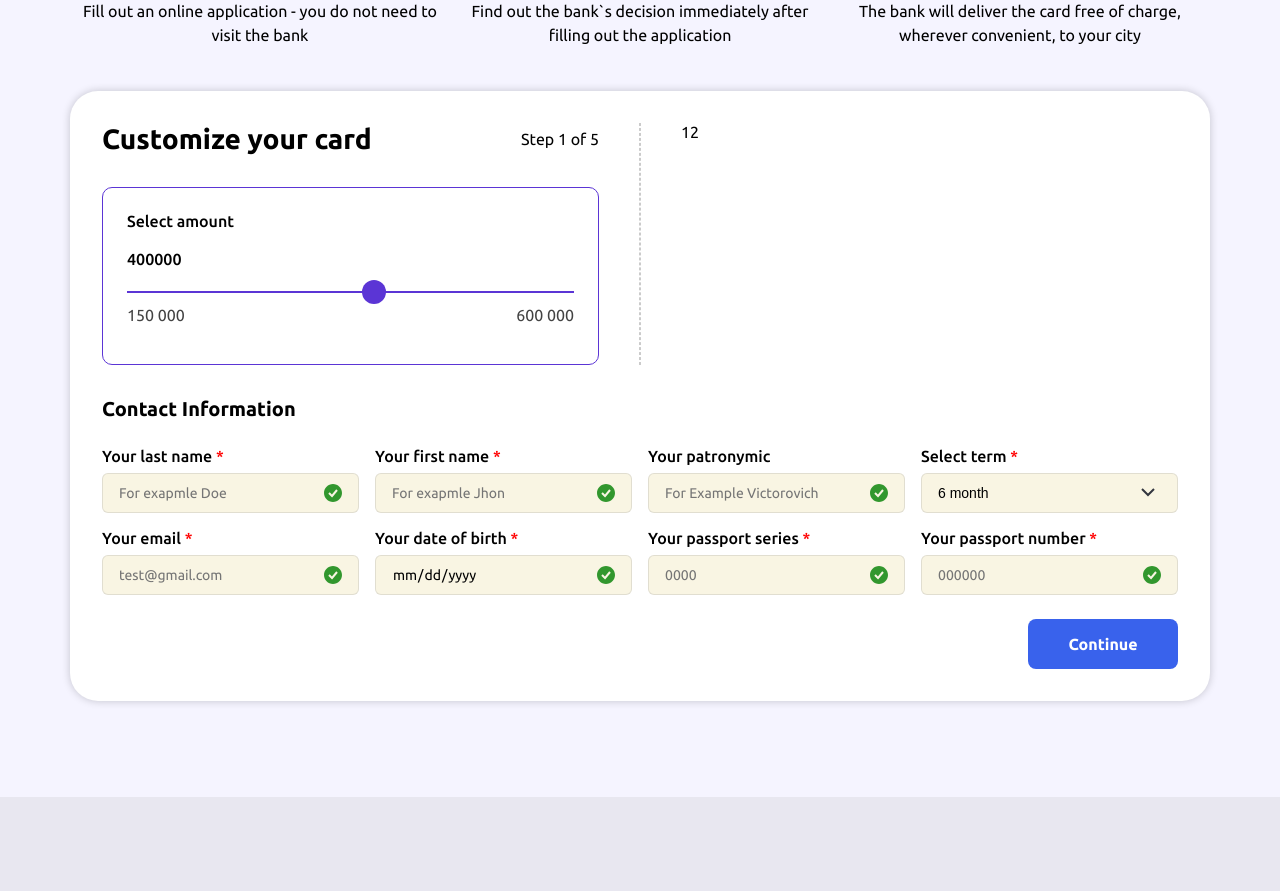
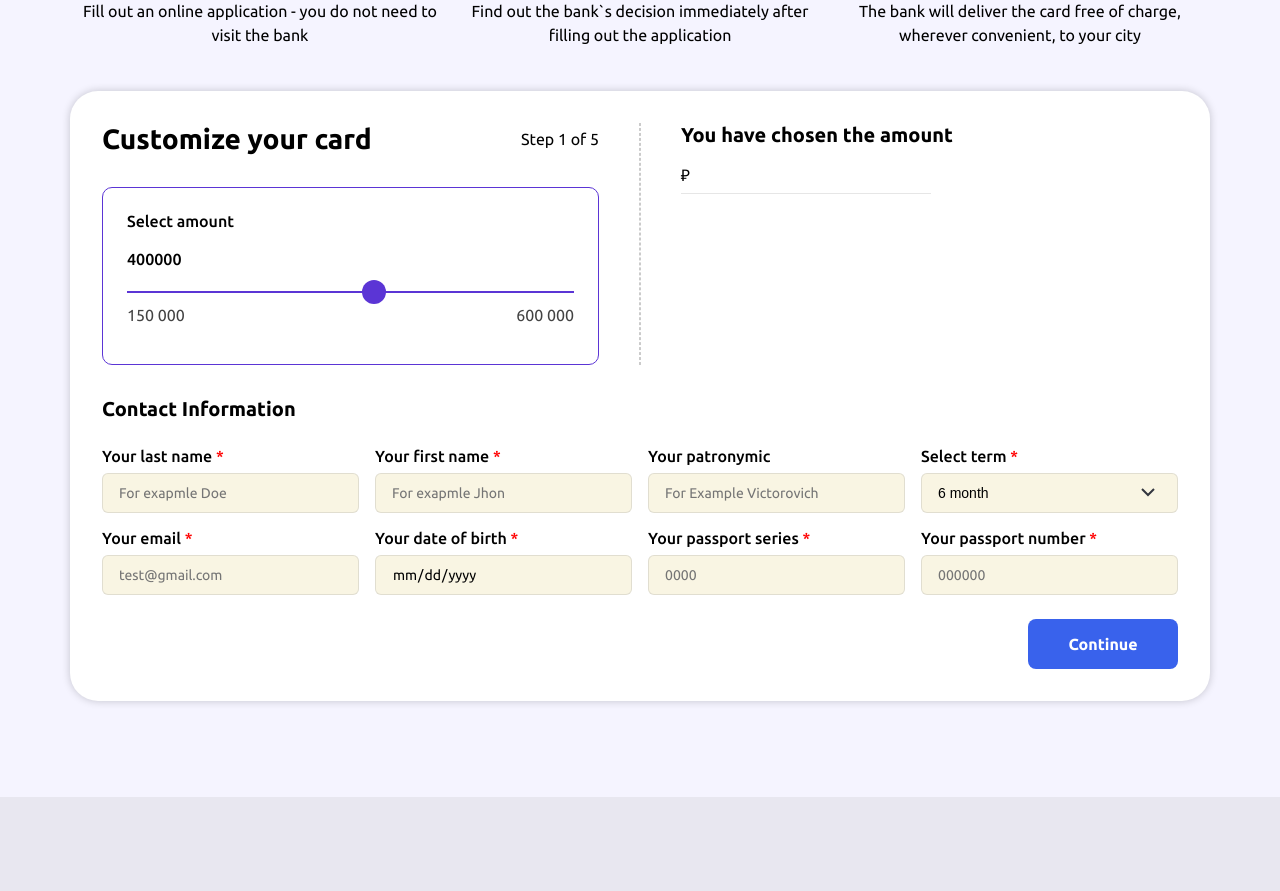
Before and after one commit to ax1lebafer/neobank, a React (Vite) app: page /loan in a window 1280 px wide. Shown: the part 1300-2191 px from the top of the page. Built offline with nearby package versions, Linux system fonts and the light colour scheme.

Commit message:
Add new feature to TextField component Layout of PrescoringForm is done!

```diff
--- a/src/components/Loan/PrescoringForm/AmountSlider/styles.module.scss
+++ b/src/components/Loan/PrescoringForm/AmountSlider/styles.module.scss
@@ -1,4 +1,5 @@
 @use "@/styles/variables" as *;
+@use "sass:color";
 
 .slider {
   padding: 24px 24px 40px 24px;
@@ -38,7 +39,7 @@
       border-radius: 50%;
       background: $violet-500;
       cursor: grab;
-      margin-top: -(24px / 2 - 8px / 2);
+      margin-top: -8px;
 
       &:active {
         cursor: grabbing;
@@ -62,7 +63,7 @@
     &::-moz-range-track {
       height: 8px;
       border-radius: 4px;
-      background: lighten($violet-500, 50%);
+      background: $violet-500;
     }
   }
 
--- a/src/components/Loan/PrescoringForm/constants.ts
+++ b/src/components/Loan/PrescoringForm/constants.ts
@@ -1,4 +1,5 @@
 import { ISelectOption } from '@components/shared/Select/types';
+import { IPrescoringFormValues } from '@components/Loan/PrescoringForm/types';
 
 export const TERM_OPTIONS: ISelectOption[] = [
   { label: '6 month', value: 6 },
@@ -6,3 +7,15 @@ export const TERM_OPTIONS: ISelectOption[] = [
   { label: '18 month', value: 18 },
   { label: '24 month', value: 24 },
 ];
+
+export const PRESCORING_INITIAL_FORM_VALUES: IPrescoringFormValues = {
+  amount: 150000,
+  term: 6,
+  firstName: '',
+  lastName: '',
+  middleName: '',
+  email: '',
+  birthdate: '',
+  passportSeries: '',
+  passportNumber: '',
+};
--- a/src/components/Loan/PrescoringForm/index.tsx
+++ b/src/components/Loan/PrescoringForm/index.tsx
@@ -2,6 +2,7 @@ import styles from './styles.module.scss';
 import { ContactInformationFields } from '@components/Loan/PrescoringForm/ContactInformationFields';
 import { CustomButton } from '@components/UI/CustomButton';
 import { AmountSlider } from '@components/Loan/PrescoringForm/AmountSlider';
+import { TextField } from '@components/shared/TextField';
 
 export const PrescoringForm = () => {
   return (
@@ -17,7 +18,16 @@ export const PrescoringForm = () => {
 
         <span className={styles.form__divider} />
 
-        <div className={styles.form__inputBlock}>12</div>
+        <div className={styles.form__inputBlock}>
+          <h3>You have chosen the amount</h3>
+          <TextField
+            variant="underline"
+            inputProps={{
+              endAdornment: <p>₽</p>,
+            }}
+            className={styles.form__input}
+          />
+        </div>
       </div>
 
       <div className={styles.form__bottom}>
--- a/src/components/Loan/PrescoringForm/styles.module.scss
+++ b/src/components/Loan/PrescoringForm/styles.module.scss
@@ -37,6 +37,11 @@
     flex: 1;
   }
 
+  &__input {
+    max-width: 250px;
+    margin-top: 10px;
+  }
+
   &__button {
     align-self: flex-end;
     border-radius: 8px;
--- /dev/null
+++ b/src/components/Loan/PrescoringForm/types.ts
@@ -0,0 +1,11 @@
+export interface IPrescoringFormValues {
+  amount: number;
+  term: number;
+  firstName: string;
+  lastName: string;
+  middleName: string | null;
+  email: string;
+  birthdate: string | Date;
+  passportSeries: string;
+  passportNumber: string;
+}
--- a/src/components/shared/TextField/index.tsx
+++ b/src/components/shared/TextField/index.tsx
@@ -3,6 +3,7 @@ import { ITextFieldProps } from '@components/shared/TextField/types';
 import styles from './styles.module.scss';
 import cn from 'classnames';
 import ValidIcon from '@/assets/icons/valid.svg';
+import InvalidIcon from '@/assets/icons/error.svg';
 
 export const TextField: FC<ITextFieldProps> = ({
   error,
@@ -12,10 +13,14 @@ export const TextField: FC<ITextFieldProps> = ({
   required,
   className,
   inputProps,
+  variant = 'outlined',
+  isValid = false,
   ...rest
 }) => {
   const id = useId();
   const inputRef = useRef<HTMLInputElement | null>(null);
+  const textLength = String(rest.value ?? '').length;
+  const GAP = '0.5ch';
 
   const handleOpenDatePicker = () => {
     if (type === 'date' && inputRef.current?.showPicker) {
@@ -37,8 +42,12 @@ export const TextField: FC<ITextFieldProps> = ({
           onClick={handleOpenDatePicker}
           ref={inputRef}
           className={cn(
-            styles.inputWrapper__input,
-            error && styles.inputWrapper_borderError,
+            variant === 'outlined' && styles.inputWrapper__input,
+            variant === 'underline' && styles.inputWrapper__inputUnderline,
+            error && variant === 'outlined' && styles.inputWrapper_borderError,
+            error &&
+              variant === 'underline' &&
+              styles.inputWrapper__borderErrorUndeline,
             inputProps?.className
           )}
           id={`input_${id}`}
@@ -46,11 +55,30 @@ export const TextField: FC<ITextFieldProps> = ({
           {...rest}
         />
 
-        <img
-          src={ValidIcon}
-          alt="Valid icon"
-          className={styles.inputWrapper__icon}
-        />
+        {inputProps?.endAdornment && (
+          <div
+            className={styles.inputWrapper__adornment}
+            style={{
+              left: `calc(${textLength}ch + ${GAP})`,
+            }}
+          >
+            {inputProps.endAdornment}
+          </div>
+        )}
+
+        {error ? (
+          <img
+            src={InvalidIcon}
+            alt="Invalid icon"
+            className={styles.inputWrapper__icon}
+          />
+        ) : isValid ? (
+          <img
+            src={ValidIcon}
+            alt="Valid icon"
+            className={styles.inputWrapper__icon}
+          />
+        ) : null}
       </div>
 
       {error &&
--- a/src/components/shared/TextField/styles.module.scss
+++ b/src/components/shared/TextField/styles.module.scss
@@ -3,7 +3,6 @@
 .inputWrapper {
   display: flex;
   flex-direction: column;
-  //position: relative;
 
   &__label {
     font-size: 16px;
@@ -59,8 +58,26 @@
     }
   }
 
+  &__inputUnderline {
+    border: none;
+    border-bottom: 1px solid rgba($grey-light, 0.2);
+    padding: 10px 0;
+    width: 100%;
+    font-size: 14px;
+  }
+
   &_borderError {
     border: 2px solid $red-light;
+  }
+
+  &__borderErrorUndeline {
+    border-bottom: 2px solid $red-light;
+  }
+
+  &__adornment {
+    position: absolute;
+    top: 50%;
+    transform: translate(-50%, -50%);
   }
 
   &__icon {
--- a/src/components/shared/TextField/types.ts
+++ b/src/components/shared/TextField/types.ts
@@ -1,4 +1,4 @@
-import { InputHTMLAttributes } from 'react';
+import { InputHTMLAttributes, ReactNode } from 'react';
 
 export interface ITextFieldProps extends InputHTMLAttributes<HTMLInputElement> {
   error?: boolean;
@@ -7,5 +7,8 @@ export interface ITextFieldProps extends InputHTMLAttributes<HTMLInputElement> {
   className?: string;
   inputProps?: {
     className?: string;
+    endAdornment?: ReactNode;
   };
+  variant?: 'outlined' | 'underline';
+  isValid?: boolean;
 }
```
